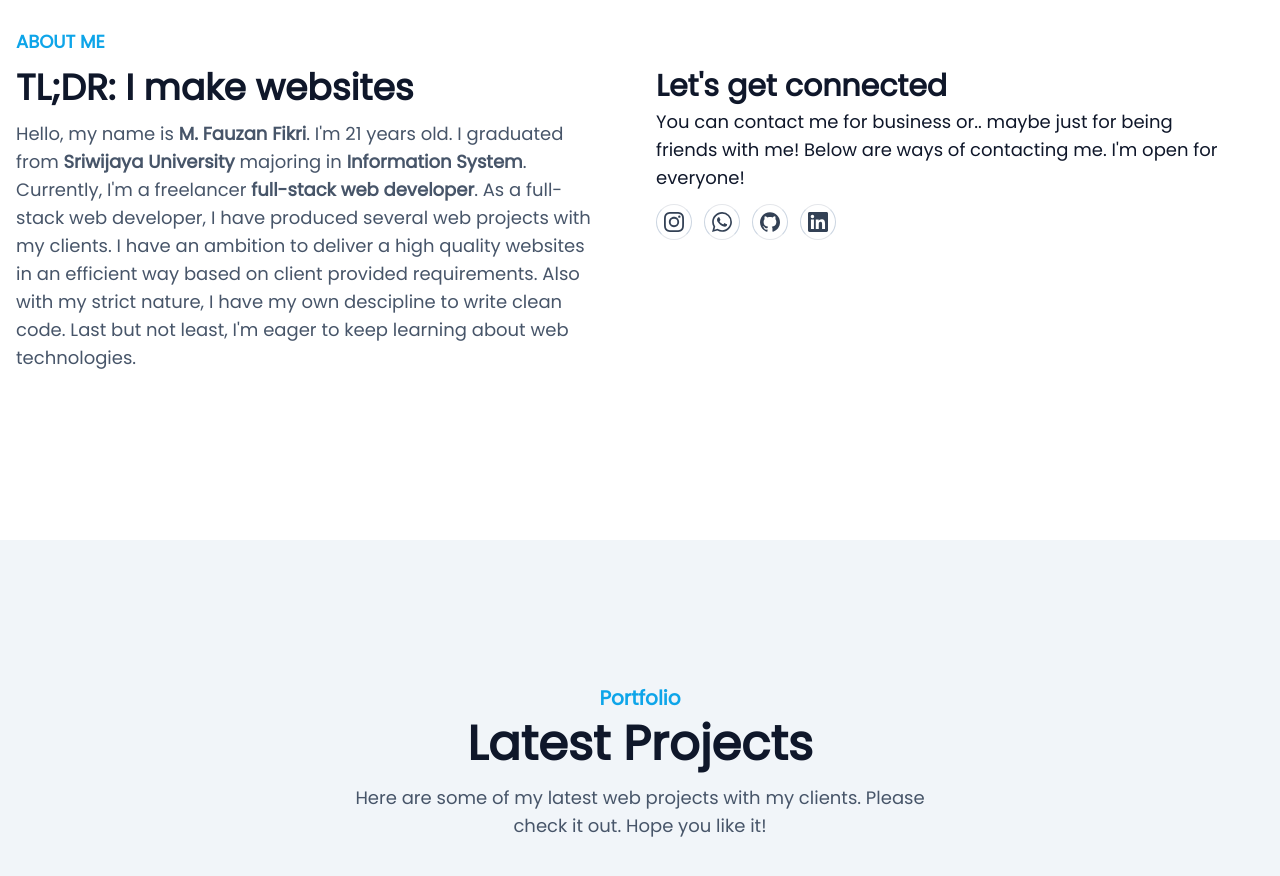
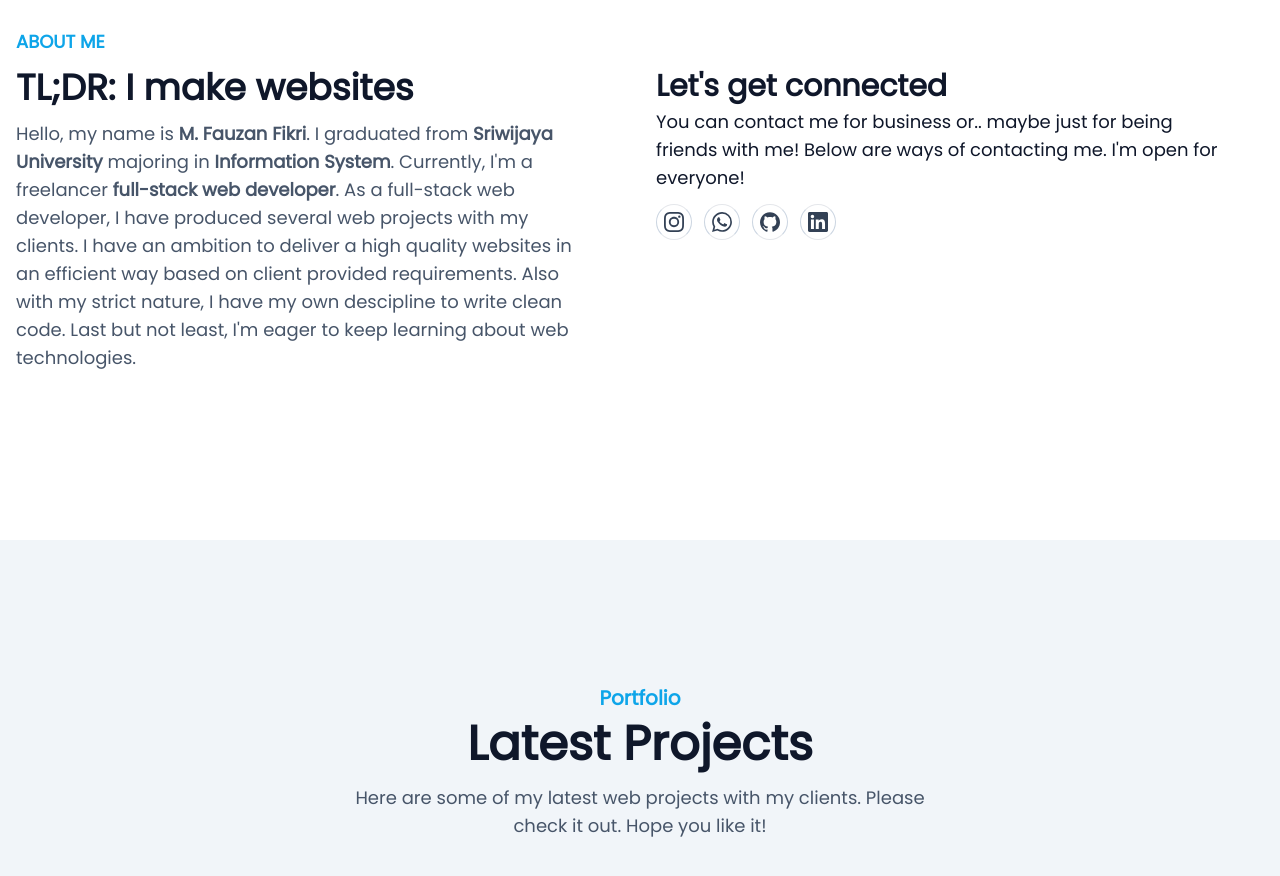
Before and after one commit to mfauzanfikri/fauzan-portfolio, a React (Vite) app: page / in a window 1280 px wide. Shown: the part 820-1696 px from the top of the page. Built offline with nearby package versions, Linux system fonts and the light colour scheme.

Commit message:
feat: update about content

```diff
--- a/src/components/about.tsx
+++ b/src/components/about.tsx
@@ -12,8 +12,8 @@ const About = () => {
             </h2>
             <p className="max-w-xl text-base font-medium text-secondary lg:text-lg">
               Hello, my name is{" "}
-              <span className="font-semibold">M. Fauzan Fikri</span>. I'm 21
-              years old. I graduated from{" "}
+              <span className="font-semibold">M. Fauzan Fikri</span>. I
+              graduated from{" "}
               <span className="font-semibold">Sriwijaya University</span>{" "}
               majoring in{" "}
               <span className="font-semibold">Information System</span>.
```
